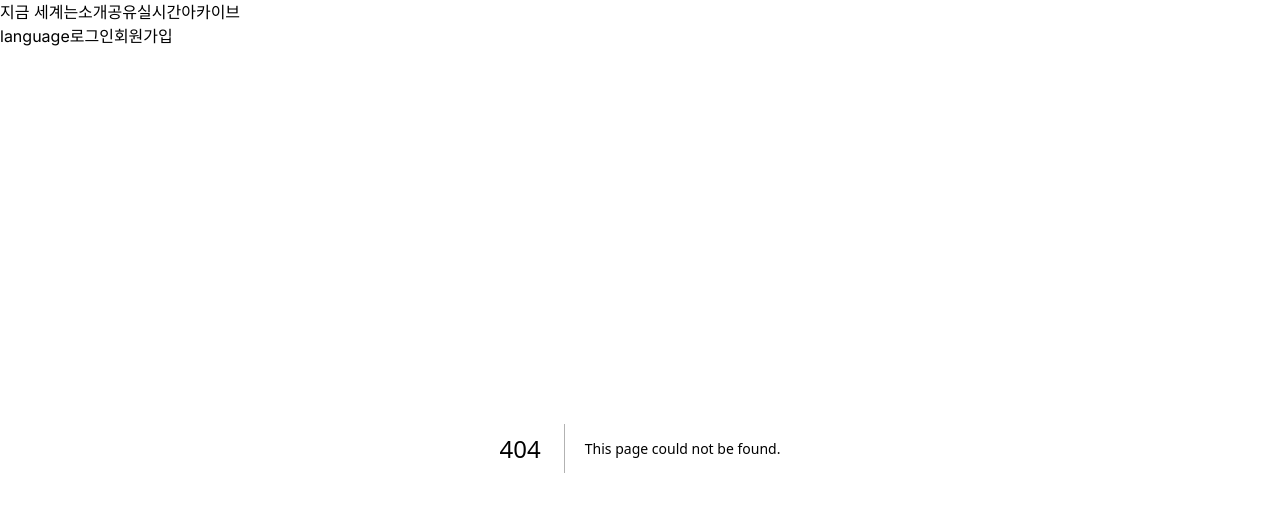
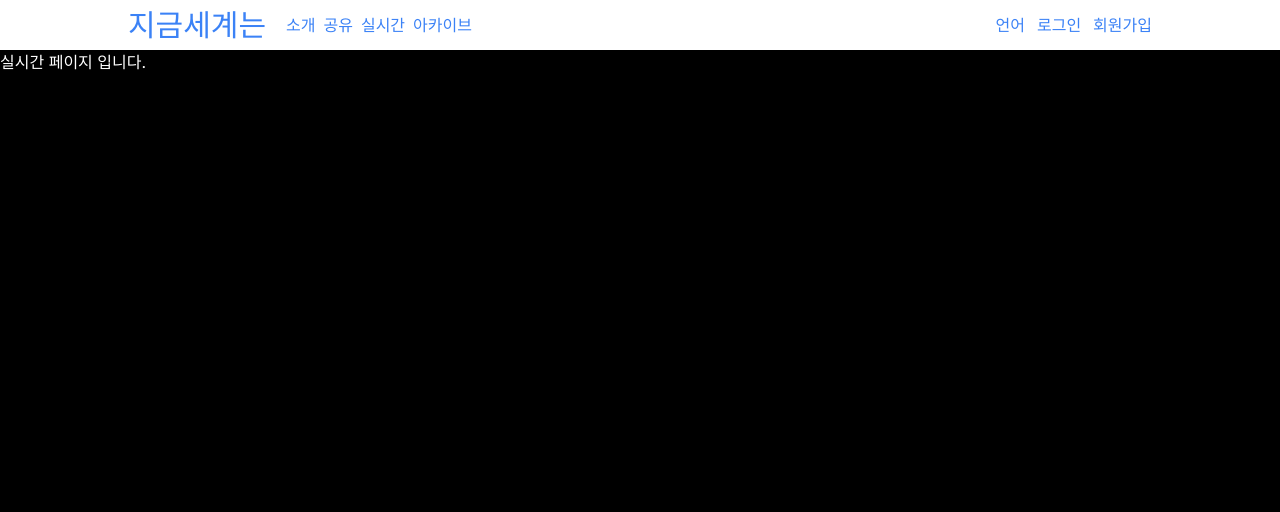
Before and after one commit to wltjd1688/jungle-test-server, a Next.js app: page /live in a window 1280 px wide. Before the commit this address had no page. Shown: the top 512 px of the page. Built offline with nearby package versions, Linux system fonts and the light colour scheme.

Commit message:
[add] 페이지 및 레이아웃 추가

```diff
--- a/src/app/components/ChatBorCanvas.tsx
+++ b/src/app/components/Earth.tsx
@@ -39,7 +39,7 @@ const Earth = () => {
   );
 };
 
-export const ChatBorCanvas = () => {
+export const EarthCanvas = () => {
   return (
     <Canvas>
       <OrbitControls
--- a/src/app/components/Slider.tsx
+++ b/src/app/components/Slider.tsx
@@ -14,14 +14,10 @@ export const useSlider = () => {
 
 export const Slider: React.FC = () => {
   const { value, handleChange } = useSlider();
+  const [yearList ,setYearList]= useState([1980,1990,2000,2010,2020,2023])
 
   return (
-    <div className='mt-5'>
-      <div className='slider-title'>
-        {['1980', '1990', '2000', '2010', '2020', '2021', '2022', 'NOW'].map((year, index) => (
-          <span key={index}>{year}</span>
-        ))}
-      </div>
+    <div className='mt-5 flex relative z-10'>
       <input
         type='range'
         min='0'
@@ -29,13 +25,23 @@ export const Slider: React.FC = () => {
         value={value}
         onChange={handleChange}
         className='slider'
+        list='years'
       />
-      {value === 7 && (
-        <div className='circle-container'>
-          <div className='circle'><Link href={'/detail'}>click!</Link></div>
-          <div className='circle'><Link href={'/detail'}>click!</Link></div>
-          <div className='circle'><Link href={'/detail'}>click!</Link></div>
-        </div>
+      <datalist className=' text-white' id="years">
+        {yearList.map((i,e)=>{
+          return (
+          <div key={e} className='text-white'>
+            <div>{i}</div>
+            <option value={i}>{i}</option>
+          </div>);
+        })}
+      </datalist>
+      {value === 7 && (<></>
+        // <div className='circle-container'>
+        //   <div className='circle'><Link href={'/detail'}>click!</Link></div>
+        //   <div className='circle'><Link href={'/detail'}>click!</Link></div>
+        //   <div className='circle'><Link href={'/detail'}>click!</Link></div>
+        // </div>
       )}
     </div>
   );
--- a/src/app/components/nav.jsx
+++ /dev/null
@@ -1,43 +0,0 @@
-import Link from 'next/link'
-
-// page.client.tsx
-import React, { useState } from 'react';
-
-export const useSlider = () => {
-  const [value, setValue] = useState(0);
-
-  const handleChange = (event) => {
-    setValue(event.target.value);
-  };
-
-  return { value, handleChange };
-};
-
-export const Slider = () => {
-  const { value, handleChange } = useSlider();
-
-  return (
-    <div className='mt-5'>
-      <div className='slider-title'>
-        {['1980', '1990', '2000', '2010', '2020', '2021', '2022', 'NOW'].map((year, index) => (
-          <span key={index}>{year}</span>
-        ))}
-      </div>
-      <input
-        type='range'
-        min='0'
-        max='7'
-        value={value}
-        onChange={handleChange}
-        className='slider'
-      />
-      {value === '7' && (
-        <div className='circle-container'>
-          <div className='circle'><Link href={'/detail'}>click!</Link></div>
-          <div className='circle'><Link href={'/detail'}>click!</Link></div>
-          <div className='circle'><Link href={'/detail'}>click!</Link></div>
-        </div>
-      )}
-    </div>
-  );
-};
--- /dev/null
+++ b/src/app/detail/page.tsx
@@ -0,0 +1,7 @@
+export default function Detail() {
+  return (
+    <>
+      <div>상세페이지 입니다.</div>
+    </>
+  )
+}
--- a/src/app/globals.css
+++ b/src/app/globals.css
@@ -4,4 +4,46 @@
 
 :root {
   background-color: black;
+  color: white;
 }
+
+ul li{
+  display:inline-block;
+  padding-left: 0.5rem
+}
+
+.slider-container {
+  position: relative;
+  width: 400px;
+  height: 50px;
+}
+
+.slider-title {
+  display: flex;
+  justify-content: space-between;
+  appearance: none;
+  width: 400px;
+  height: 30px;
+  padding: 0 15px;
+  border-radius: 12px;
+  outline: none;
+}
+
+.slider {
+  appearance: none;
+  width: 400px;
+  height: 25px;
+  border-radius: 12px;
+  background: #d3d3d3;
+  outline: none;
+}
+
+.slider::-webkit-slider-thumb {
+  appearance: none;
+  width: 60px;
+  height: 30px;
+  border-radius: 12px;
+  background: red;
+  cursor: pointer;
+  opacity: 80%;
+}
--- a/src/app/layout.tsx
+++ b/src/app/layout.tsx
@@ -1,13 +1,47 @@
 import type { Metadata } from 'next'
 import { Inter } from 'next/font/google'
-import Link from 'next/link'
 import './globals.css'
+import Link from 'next/link';
+
+const Header = () => {
+  const isLogin:boolean = false;
+
+  return (
+    <nav className=' w-[100vw] h-[50px] bg-white text-blue-500 flex justify-between items-center px-[10vw]'>
+      <div className='inline-flex space-x-3' id="navLeft">
+        <span className=' text-3xl' id="title">
+          <Link href='/'>지금세계는</Link>
+        </span>
+        <ul className='flex items-center' id="littleTitle">
+          <li><Link href='/intro'>소개</Link></li>
+          <li><Link href='/share'>공유</Link></li>
+          <li><Link href='/live'>실시간</Link></li>
+          <li><Link href='/acaive'>아카이브</Link></li>
+        </ul>
+      </div>
+      <div className=' space-x-3' id="navRight">
+        <span>언어</span>
+        { isLogin ?
+          (<>
+            <image className=' rounded-full w-[36px] h-[36px] overflow-hidden' href="https://via.placeholder.com/36x36" />
+            <span><Link href="/mypage">내 계정</Link></span>
+          </>
+          ):(
+          <>
+          <span><Link href='/singin'>로그인</Link></span>
+          <span><Link href='/singup'>회원가입</Link></span>
+          </>)
+        }
+      </div>
+    </nav>
+  )
+}
 
 const inter = Inter({ subsets: ['latin'] })
 
 export const metadata: Metadata = {
-  title: 'Create Next App',
-  description: 'Generated by create next app',
+  title: '여기 이름넣어야해 초원아',
+  description: '이거는 설명이야 초원아',
 }
 
 export default function RootLayout({
@@ -15,26 +49,12 @@ export default function RootLayout({
 }: {
   children: React.ReactNode
 }) {
-
   return (
-    <html lang="en">
+    <html lang="ko">
       <body className={inter.className}>
-        <nav className='navBar'>
-          <div className='navLeft'>
-            <span><Link href={'/'}>지금 세계는</Link></span>
-            <span>소개</span>
-            <span>공유</span>
-            <span><Link href={'/live'}>실시간</Link></span>
-            <span><Link href={'/'}>아카이브</Link></span>
-          </div>
-          <div className='navRight'>
-            <span>language</span>
-            <span><Link href={'/signin'}>로그인</Link></span>
-            <span><Link href={'/signup'}>회원가입</Link></span>
-          </div>
-        </nav>
+        <Header/>
         {children}
-        </body>
+      </body>
     </html>
   )
 }
--- /dev/null
+++ b/src/app/live/page.tsx
@@ -0,0 +1,7 @@
+export default function Online() {
+  return (
+    <>
+      <div>실시간 페이지 입니다.</div>
+    </>
+  )
+}
--- a/src/app/page.tsx
+++ b/src/app/page.tsx
@@ -2,16 +2,16 @@ import React from 'react';
 // import Link from 'next/link'
 import Image from 'next/image';
 import { Slider } from './components/Slider';
-import { ChatBorCanvas } from './components/ChatBorCanvas';
+import { EarthCanvas } from './components/Earth';
 
 
 export default function Home() {
 
   return (
     <>
-      <div className='flex flex-col items-center min-h-screen relative'>
-      <ChatBorCanvas/>
-      <Slider />
+      <div className=' flex flex-col items-center h-[90vh] relative'>
+        <EarthCanvas/>
+        <Slider />
       </div>
       {/* <button className='click'><Link href={'/detail'}>click!</Link></button> */}
     </>
--- /dev/null
+++ b/src/app/singin/page.tsx
@@ -0,0 +1,7 @@
+export default function SingIn() {
+  return (
+    <>
+      <div>로그인 페이지 입니다.</div>
+    </>
+  )
+}
--- /dev/null
+++ b/src/app/singup/page.tsx
@@ -0,0 +1,7 @@
+export default function SingUp() {
+  return (
+    <>
+      <div>회원가입 페이지 입니다.</div>
+    </>
+  )
+}
```
